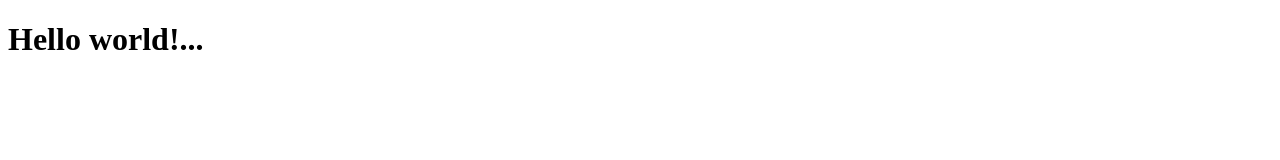
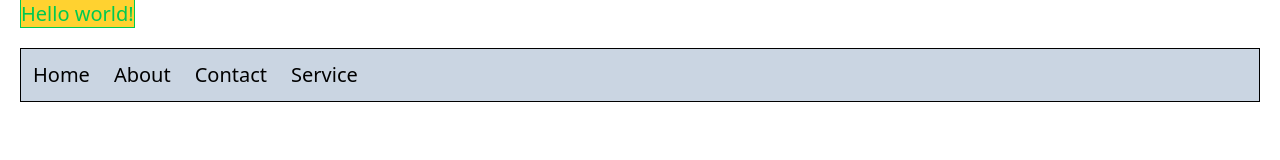
Before and after one commit to ritiktyagi01/Tailwind_CSS-Concepts, a website: page index.html in a window 1280 px wide. Drawn offline with Linux system fonts and the light colour scheme.

Commit message:
remove module

```diff
--- a/index.html
+++ b/index.html
@@ -1,12 +1,26 @@
 <!DOCTYPE html>
 <html lang="en">
+
 <head>
-    <meta charset="UTF-8">
-    <meta name="viewport" content="width=device-width, initial-scale=1.0">
-    <title>Document</title>
+
+    <title>TailWind css </title>
+    <link href="output.css" rel="stylesheet" />
 </head>
+
 <body>
-    <h1>Hello world!...</h1>
+    <span class="text-xl text-green-500 m-5  bg-amber-300 border  ">Hello world!</span>
+    <!-- in this use how can we apply css to child element through parent element [&>*]:flex [&>*]:justify-center [&>*]:items-center  [&>*]:m-3 */-->
+     <div class=" m-5">
+ <ul class ="[&>*]:flex [&>*]:justify-center [&>*]:items-center  [&>*]:m-3   bg-slate-300 border border-black  flex  ">
+           <li class="text-xl "> <a href="#">Home</a></li>
+           <li class="text-xl   "> <a href="#">About</a> </li>
+           <li class="text-xl    "> <a href="#">Contact</a></li>
+           <li class="text-xl  "><a href="#">Service</a></li>
+
+       </ul>
+    </div>
+
 
 </body>
+
 </html>
--- /dev/null
+++ b/package.json
@@ -0,0 +1,6 @@
+{
+  "dependencies": {
+    "@tailwindcss/cli": "^4.1.12",
+    "tailwindcss": "^4.1.12"
+  }
+}
--- /dev/null
+++ b/style.css
@@ -0,0 +1 @@
+@import "tailwindcss";
```
Also changed, not shown: color.html (added, +11 -0 lines), output.css (added), 2 other files.
